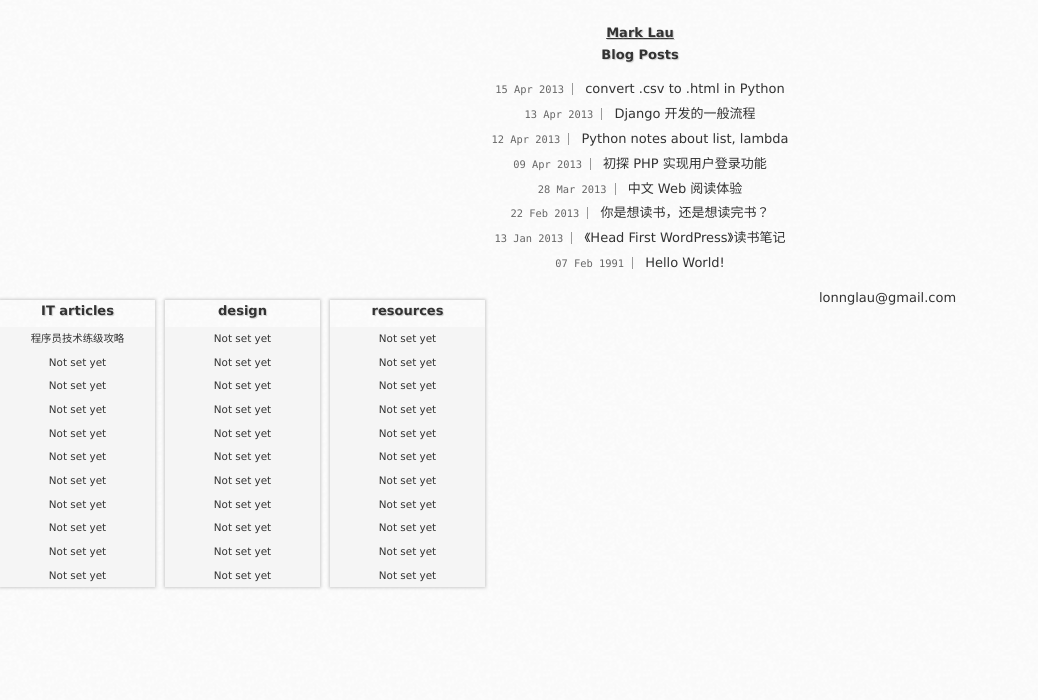
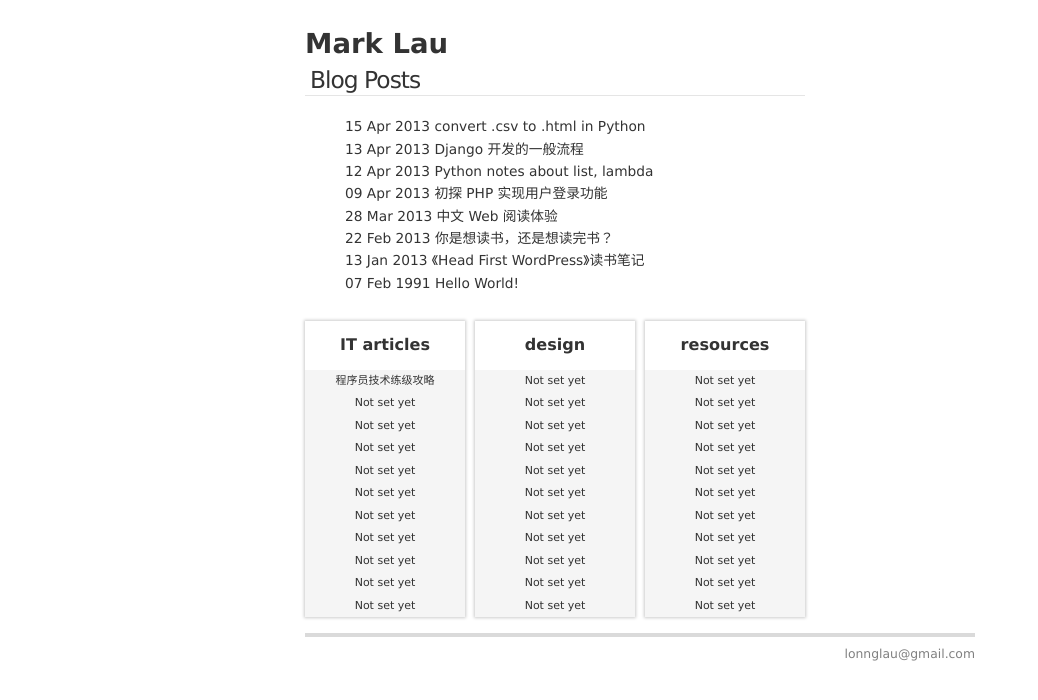
Before and after one commit to yuel/lonn.github.com, a Jekyll site: the page built from index.html, in a window 1280 px wide. Shown: the top 700 px of the page, without its empty margins (0-1038 px from the left). Built offline with Jekyll 4.4.1, drawn with Linux system fonts in a browser that asks for light colours.

Commit message:
Update screen.css

```diff
--- a/css/screen.css
+++ b/css/screen.css
@@ -1,51 +1,29 @@
-/* Global Reset */
-
-* {
-  margin: 0;
+body {
+	margin: 0 auto;
 	padding: 0;
-}
-
-html, body {
-  height: 100%;
-}
-
-body {
-  background: url(../img/cream_dust.png) repeat 0 0;
-  font-family: Verdana, helvetica, arial, clean, sans-serif;
-  font-size: 13px;
-  line-height: 1.7;
+	font: 86% Verdana, helvetica, arial, clean, sans-serif;
+	line-height: 1.2em;
 	color: #333;
-  text-align: center;
-}
-
-h1, h2, h3, h4, h5, h6 {
-  font-size: 100%;
-  text-shadow: 1px 1px 1px #ccc;
-}
-
-h1 {
-  /*margin-bottom: 1em;*/
-}
-
-p {
-  margin: 1em 0;
 }
 
 a {
 	color: #333;
+	text-decoration: none;
 }
 
-a:hover {
-  color: black;
+h2 {
+	border-bottom: 1px solid #e5e5e5;
+	/*color: #0383c9;*/
+	font-size: 1.7em;
+	font-weight: 100;
+	letter-spacing: -1px;
+	margin: 0 0 10px;
+	padding: 0px 2px 4px 5px;
 }
 
-a:visited {
-
-}
-
-table {
-  font-size: inherit;
-  font: 100%;
+ul, ol, dl {
+	font-size: 1em;
+	margin: 2px 0 16px 0px;
 }
 
 /* Home */
@@ -66,109 +44,44 @@ ul.posts li a:hover {
   background: #f9fc7e;
 }
 
-/* Site */
-
-.site {
-  /*font-size: 110%;*/
-  text-align: justify;
-  width: 650px;
-  margin: 3em auto 2em auto;
-  /*line-height: 1.5em;*/
+#wrap {
+	/*color: #f4f4f4;*/
+	margin: 10px auto;
+	padding: 0;
+	width: 670px;
 }
 
-.datetime {
-  color: #666;
-  padding-right: 8px;
-  margin-right: 8px;
-  border-right: 1px solid #999;
-  font-size: 80%;
-  font-family: Monaco, "Courier New", monospace;
+#header {
+
 }
 
-.title {
-  color: #a00;
-  font-weight: bold;
-  font-size: 2.0em;
+#container {
+	width: 500px;
+	float: left;
+	margin-bottom: 16px;
 }
 
-#homelink {
-  margin-left: 1.1em;
-  font-size: 0.5em;
-  color: #aaa;
+#home {
+	line-height: 1.5em;
 }
 
-#homelink:hover {
-  color: black;
-  background: #f9fc7e;
-}
-
-.site .title a {
-  color: #a00;
-  text-decoration: none;
-}
-
-.site .title a:hover {
-  color: black;
-}
-
-
-
-.site .meta {
-  color: #aaa;
-}
-
-.site .footer {
-  width: 100%;
-  font-size: 80%;
-  line-height: 1.3;
-  color: #666;
-  border-top: 4px solid #eee;
-  margin-top: 2em;
-  overflow: hidden;
-  float: left;
-  clear: both;
-}
-
-.site .footer .contact {
-  float: left;
-  margin-right: 3em;
-}
-
-  .site .footer .contact a {
-    color: #8085C1;
-  }
-
-.site .footer .rss {
-  margin-top: 1.1em;
-  margin-right: -.2em;
-  float: right;
-}
-
-.site .footer .rss img {
-  border: 0;
-}
-
-/* Posts */
-
-/* box */
-.box {
-  width: 155px;
-  height: auto;
-  margin-top: 1em;
+.col {
+	width: 160px;
 	margin-right: 10px;
 	float: left;
 	box-shadow: 0 0 3px 1px #ccc;
 }
 
-.box h3 {
-  padding-bottom: 5px;
+.box {
 	text-align: center;
+}
+
+.mr0 {
+	margin-right: 0;
 }
 
 .box a {
 	background-color: #f5f5f5;
-  text-decoration: none;
-  text-align: center;
 	font-size: 80%;
 	display: block;
 	padding: 3px;
@@ -178,44 +91,13 @@ ul.posts li a:hover {
 	background: #f9fc7e;
 }
 
-.nomarginright {
-  margin-right: 0;
+#footer {
+	border-top: 4px solid #dadada;
+	clear: both;
+	color: gray;
+	font-size: 0.9em;
+	line-height: 1.6em;
+	margin: 0 auto;
+	padding: 8px 0;
+	text-align: right;
 }
-
-/* code */
-code {
-  margin: 0 2px;
-  padding: 1px 5px;
-  border: 1px solid #eaeaea;
-  background-color: #f8f8f8;
-  font-size: 13px;
-  font-family: Courier;
-}
-
-blockquote {
-border-left: 4px solid #DDD;
-padding: 0 15px;
-color: #777;
-}
-
-blockquote ul {
-  padding-left: 15px;
-}
-
-body pre {
-  background-color: #f8f8f8;
-	border: 1px solid #ccc;
-	font-size: 13px;
-	line-height: 19px;
-	overflow: auto;
-	padding: 6px 10px;
-	margin: 15px 0;
-	border-radius: 3px;
-}
-
-pre code {
-	margin: 0;
-	padding: 0;
-	background-color: transparent;
-	border: none;
-}
```
Lines whose indentation alone changed are shown as unchanged.
